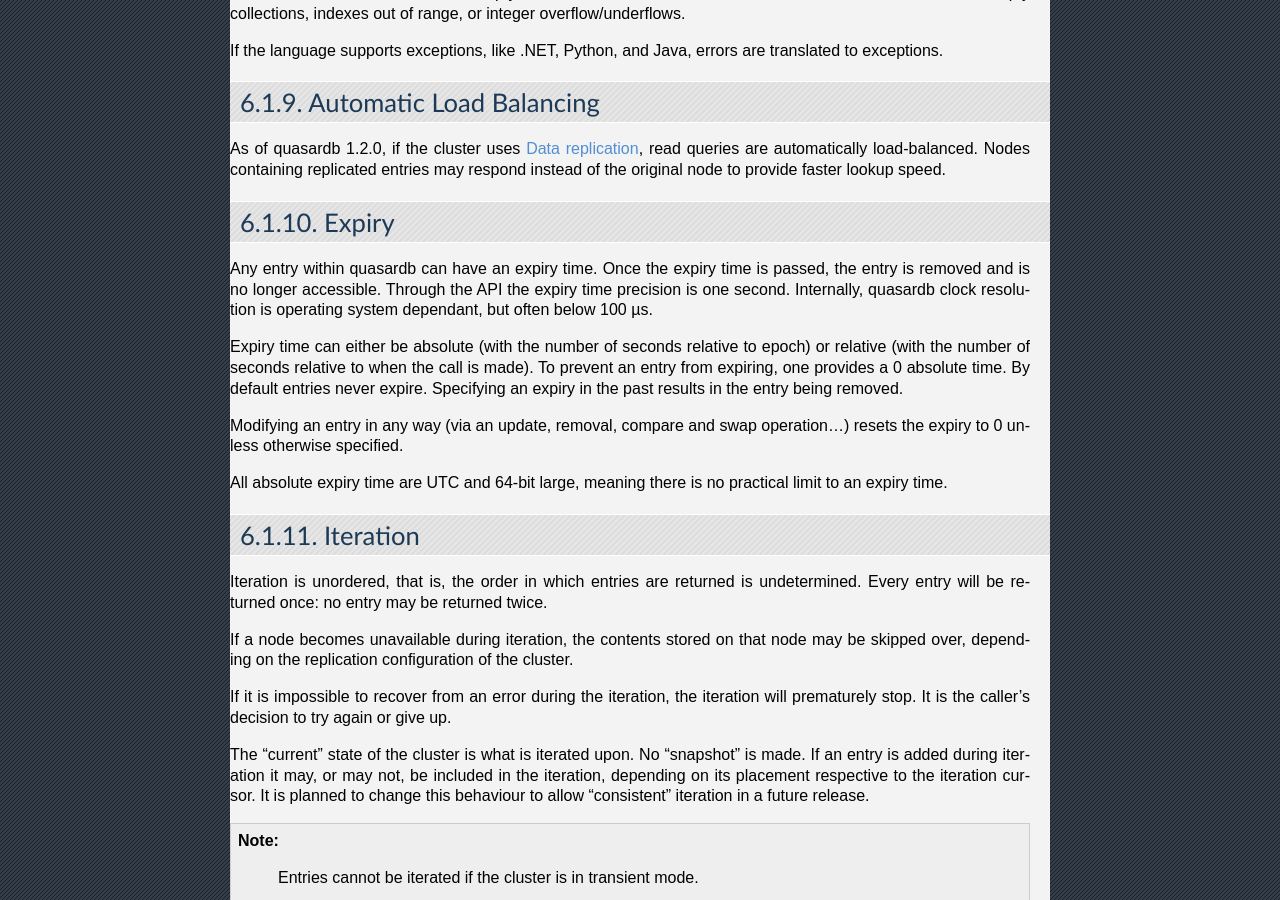
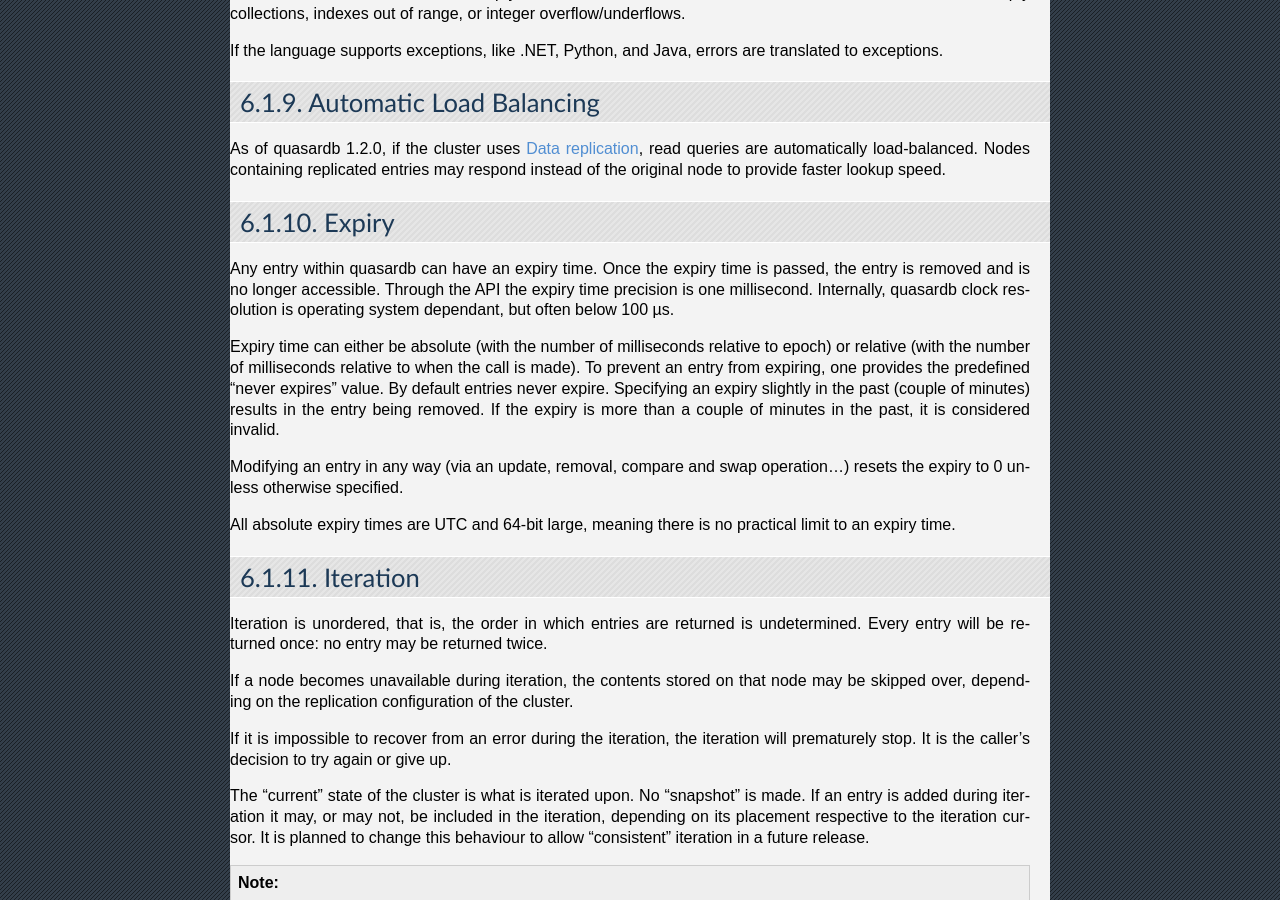
Before and after one commit to iltommi/qdb-documentation, a Sphinx documentation site: the page built from source/api/common.rst, in a window 1280 px wide and 900 px high, scrolled down 1464 px. Built offline with Sphinx 7.4.7, drawn with Linux system fonts in a browser that asks for light colours.

Commit message:
Fix documentation regarding expiry.

```diff
--- a/source/api/c.rst
+++ b/source/api/c.rst
@@ -183,7 +183,9 @@ Currently running requests are not affected by the modification, only new reques
 Expiry
 ------
 
-Expiry is set with :func:`qdb_expires_at` and :func:`qdb_expires_from_now`. It is obtained with :func:`qdb_get_expiry_time`. Expiry time is always passed in as seconds, either relative to epoch (January 1st, 1970 00:00 UTC) when using :func:`qdb_expires_at` or relative to the call time when using :func:`qdb_expires_from_now`.
+Expiry is set with :func:`qdb_expires_at` and :func:`qdb_expires_from_now`. It is obtained with :func:`qdb_get_expiry_time`. Expiry time is always passed in as milliseconds, either relative to epoch (January 1st, 1970 00:00 UTC) when using :func:`qdb_expires_at` or relative to the call time when using :func:`qdb_expires_from_now`.
+
+Values in the past are considered invalid, except for a couple of minutes to account for the potential desynchronization between the client and the server. A value slightly in the past will cause an immediate expiry.
 
 .. warning::
     The behavior of :func:`qdb_expires_from_now` is undefined if the time zone or the clock of the client computer is improperly configured.
--- a/source/api/common.rst
+++ b/source/api/common.rst
@@ -74,13 +74,13 @@ As of quasardb 1.2.0, if the cluster uses :ref:`data-replication`, read queries
 Expiry
 ------
 
-Any entry within quasardb can have an expiry time. Once the expiry time is passed, the entry is removed and is no longer accessible. Through the API the expiry time precision is one second. Internally, quasardb clock resolution is operating system dependant, but often below 100 µs.
+Any entry within quasardb can have an expiry time. Once the expiry time is passed, the entry is removed and is no longer accessible. Through the API the expiry time precision is one millisecond. Internally, quasardb clock resolution is operating system dependant, but often below 100 µs.
 
-Expiry time can either be absolute (with the number of seconds relative to epoch) or relative (with the number of seconds relative to when the call is made). To prevent an entry from expiring, one provides a 0 absolute time. By default entries never expire. Specifying an expiry in the past results in the entry being removed.
+Expiry time can either be absolute (with the number of milliseconds relative to epoch) or relative (with the number of milliseconds relative to when the call is made). To prevent an entry from expiring, one provides the predefined "never expires" value. By default entries never expire. Specifying an expiry slightly in the past (couple of minutes) results in the entry being removed. If the expiry is more than a couple of minutes in the past, it is considered invalid.
 
 Modifying an entry in any way (via an update, removal, compare and swap operation...) resets the expiry to 0 unless otherwise specified.
 
-All absolute expiry time are UTC and 64-bit large, meaning there is no practical limit to an expiry time.
+All absolute expiry times are UTC and 64-bit large, meaning there is no practical limit to an expiry time.
 
 Iteration
 ---------
```
